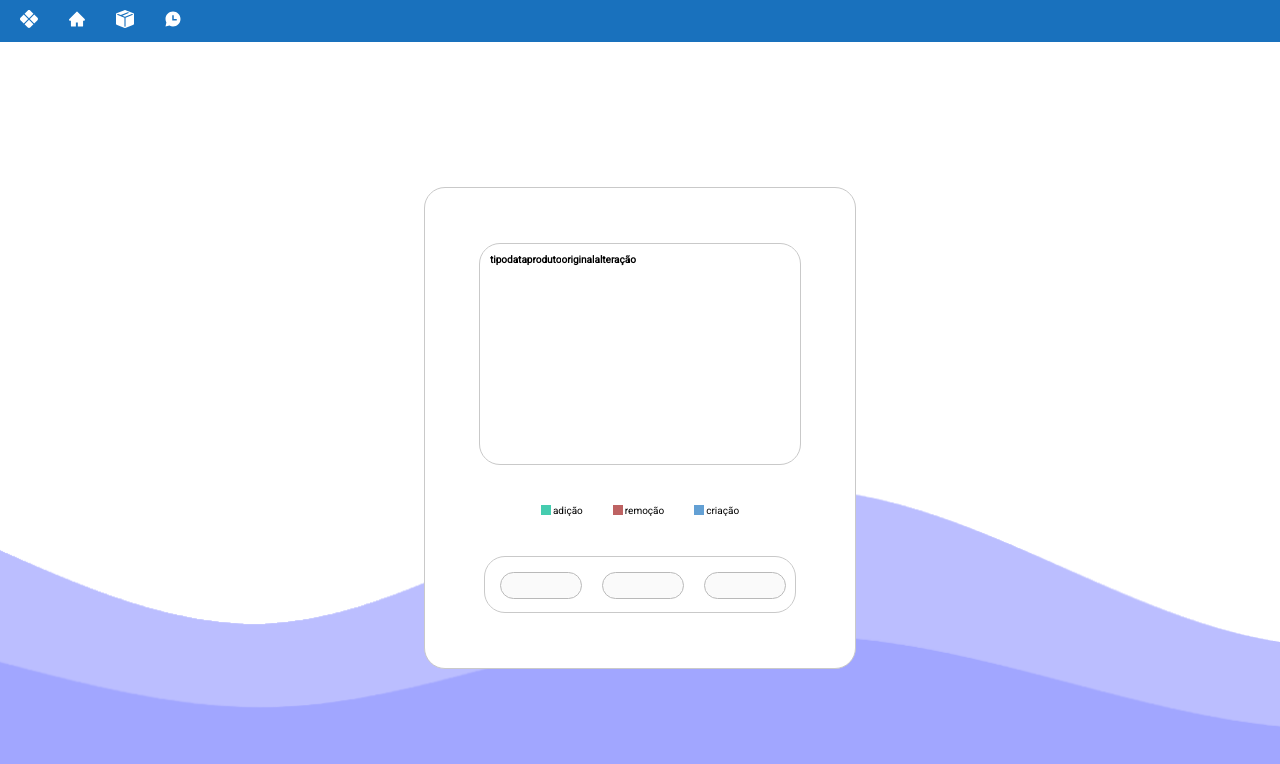
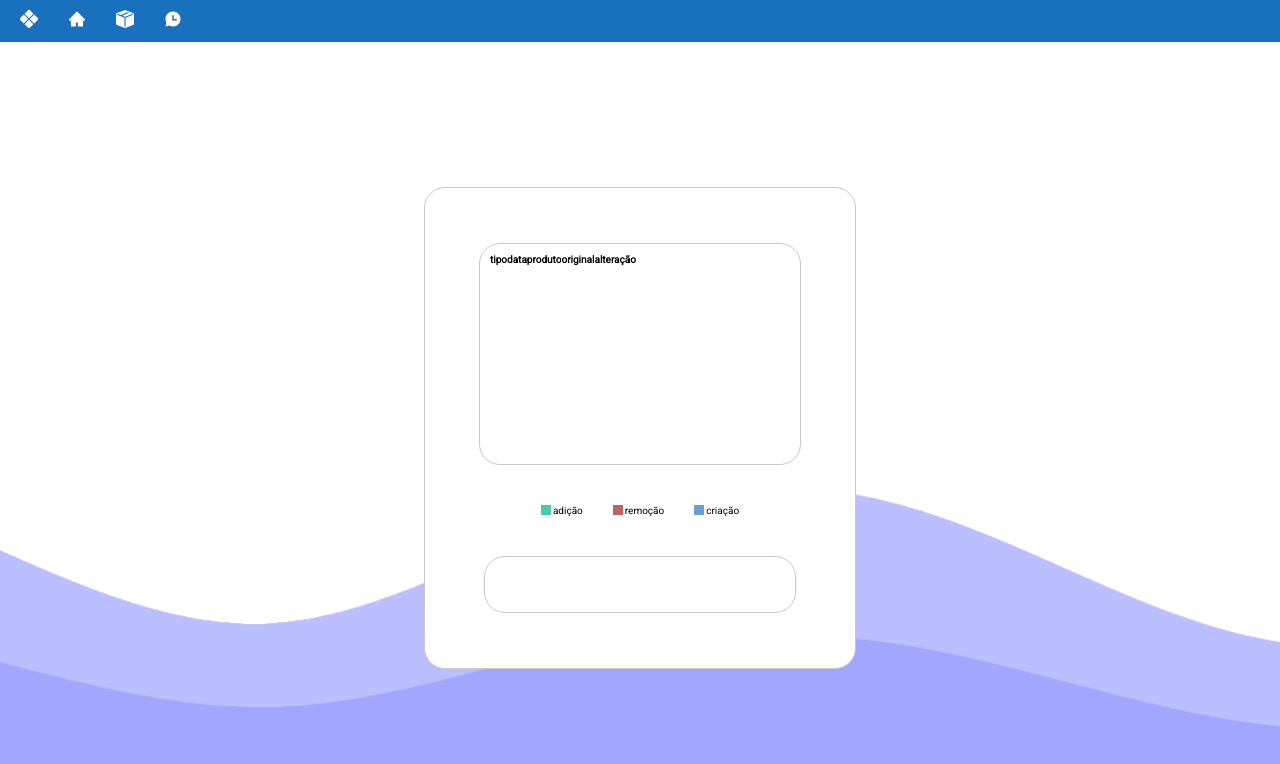
Before and after one commit to AndreVsc/Gerenciador-de-Tarefas, a React (Vite) app: page /historico in a window 1280 px wide. Shown: the top 764 px of the page. Built offline with nearby package versions, Linux system fonts and the light colour scheme.

Commit message:
0.0.3.8v
Date update

```diff
--- a/package.json
+++ b/package.json
@@ -11,6 +11,7 @@
   },
   "dependencies": {
     "@react-icons/all-files": "^4.1.0",
+    "date-fns": "^2.30.0",
     "dotenv": "^16.3.1",
     "express": "^4.18.2",
     "firebase": "^10.5.0",
--- a/src/components/LinhaTempo/TimeLine.jsx
+++ b/src/components/LinhaTempo/TimeLine.jsx
@@ -16,13 +16,7 @@ function TimeLine() {
           <div className='pLeg'><p><div className='blueLed'></div>criação</p></div>
         </div>
         <div className='containerHist'>
-          <input type="text" className='inputHist' disabled/>
-          <input type="text" className='inputHist' disabled/>
-          <input type="text" className='inputHist' disabled/>
-          <input type="text" className='inputHist' disabled/>
-          <input type="text" className='inputHist' disabled/>
-          <input type="text" className='inputHist' disabled/>
-          <input type="text" className='inputHist' disabled/>
+
         </div>
     </div>
   );
--- a/src/components/formulario/FormEstoque.jsx
+++ b/src/components/formulario/FormEstoque.jsx
@@ -1,51 +1,70 @@
-import React from 'react';
-import { useState,useEffect } from 'react';
+import React, { useState, useEffect } from 'react';
+import { format } from 'date-fns';
 import './FormEstoque.css';
 import { Link } from 'react-router-dom';
 
 export default function FormEstoque() {
+  const [produto, setProduto] = useState({
+    produto: '',
+    marca: '',
+    quantidade: 0,
+    fornecedor: '',
+    minimo: 0,
+    venda: 0,
+    custo: 0,
+    obs: '',
+  });
 
   const [produtoData, setProdutoData] = useState([]);
-  const [produto, setProduto] = useState([]);
   const [idProduto, setIdProduto] = useState(0);
 
-  useEffect(()=>{
-    // Certifique-se de que produtoData seja uma matriz (array)
-    setProdutoData(JSON.parse(localStorage.getItem('produtoData')) || []);
-    setIdProduto(parseInt(localStorage.getItem('idProduto')) || 0);
-  },[])
+  useEffect(() => {
+    const storedProdutoData = JSON.parse(localStorage.getItem('produtoData')) || [];
+    const storedIdProduto = parseInt(localStorage.getItem('idProduto')) || 0;
 
-  function enviarProdutos() {
-    // Incremente o ID antes de associá-lo ao novo produto
-    const novoProduto = { ...produto, id: idProduto + 1 };
-    // Adicione o novo produto à matriz
-    setProdutoData(produtoData.push(novoProduto));
-    // Atualize o localStorage com os dados atualizados
-    localStorage.setItem('produtoData', JSON.stringify(produtoData));
-    localStorage.setItem('idProduto',idProduto+1);
-  }
+    setProdutoData(storedProdutoData);
+    setIdProduto(storedIdProduto);
+  }, []);
+
+  const getCurrentDate = () => {
+    const currentDate = new Date();
+    return format(currentDate, 'dd/MM/yyyy');
+  };
+
+  const enviarProdutos = () => {
+    const novoProduto = {
+      ...produto,
+      id: idProduto + 1,
+      dataCriacao: getCurrentDate(),
+    };
+
+    setProdutoData([...produtoData, novoProduto]);
+    localStorage.setItem('produtoData', JSON.stringify([...produtoData, novoProduto]));
+    localStorage.setItem('idProduto', idProduto + 1);
+  };
 
   const handleInputChange = (e) => {
     const { name, value } = e.target;
-    setProduto({ ...produto, [name]: value });
+    setProduto((prevProduto) => ({ ...prevProduto, [name]: value }));
   };
 
-
   return (
-    <div className='containerForm'>
-            <form id='formEstoque'>
-                <div id='inputsEstoque'>
-                    <input className='inputChild inputText' name='produto' value={produto.produto} onChange={handleInputChange} type="text" placeholder='Nome do Produto' />
-                    <input className='inputChild-2 inputText' name='marca' value={produto.marca} onChange={handleInputChange} type="text" placeholder='Marca'/>
-                    <input className='inputChild-3 inputText' name='quantidade' value={produto.quantidade} onChange={handleInputChange} type="number" placeholder='Quantidade'/>
-                    <input className='inputChild-4 inputText' name='fornecedor' value={produto.fornecedor} onChange={handleInputChange} type="text" placeholder='Fornecedor'/>
-                    <input className='inputChild-5 inputText' name='minimo' value={produto.minimo} onChange={handleInputChange} type="number" placeholder='Minimo'/>
-                    <input className='inputChild-6 inputText' name='venda' value={produto.venda} onChange={handleInputChange} type="number" placeholder='Valor de Venda'/>
-                    <input className='inputChild-7 inputText' name='custo' value={produto.custo} onChange={handleInputChange} type="number" placeholder='Custo do Produto'/>
-                </div>
-                <textarea className='inputArea'  name='obs' value={produto.obs} onChange={handleInputChange} type="text" placeholder='Obs'/>
-                <Link to="/" onClick={enviarProdutos} id='inputBnt' className='bnt-b link-btn'> Criar Produto </Link>
-            </form>
+    <div className="containerForm">
+      <form id="formEstoque">
+        <div id="inputsEstoque">
+          <input className='inputChild inputText' name='produto' onChange={handleInputChange} type="text" placeholder='Nome do Produto' />
+          <input className='inputChild-2 inputText' name='marca' onChange={handleInputChange} type="text" placeholder='Marca'/>
+          <input className='inputChild-3 inputText' name='quantidade' type="number" placeholder='Quantidade'/>
+          <input className='inputChild-4 inputText' name='fornecedor' onChange={handleInputChange} type="text" placeholder='Fornecedor'/>
+          <input className='inputChild-5 inputText' name='minimo' onChange={handleInputChange} type="number" placeholder='Minimo'/>
+          <input className='inputChild-6 inputText' name='venda' onChange={handleInputChange} type="number" placeholder='Valor de Venda'/>
+          <input className='inputChild-7 inputText' name='custo' onChange={handleInputChange} type="number" placeholder='Custo do Produto'/>
+        </div>
+        <textarea className="inputArea" name="obs" onChange={handleInputChange} type="text" placeholder="Obs" />
+        <Link to="/" onClick={enviarProdutos} id="inputBnt" className="bnt-b link-btn">
+          Criar Produto
+        </Link>
+      </form>
     </div>
   );
 }
```
Also changed, not shown: 1 other file (tests, documents, lock files or other folders).
